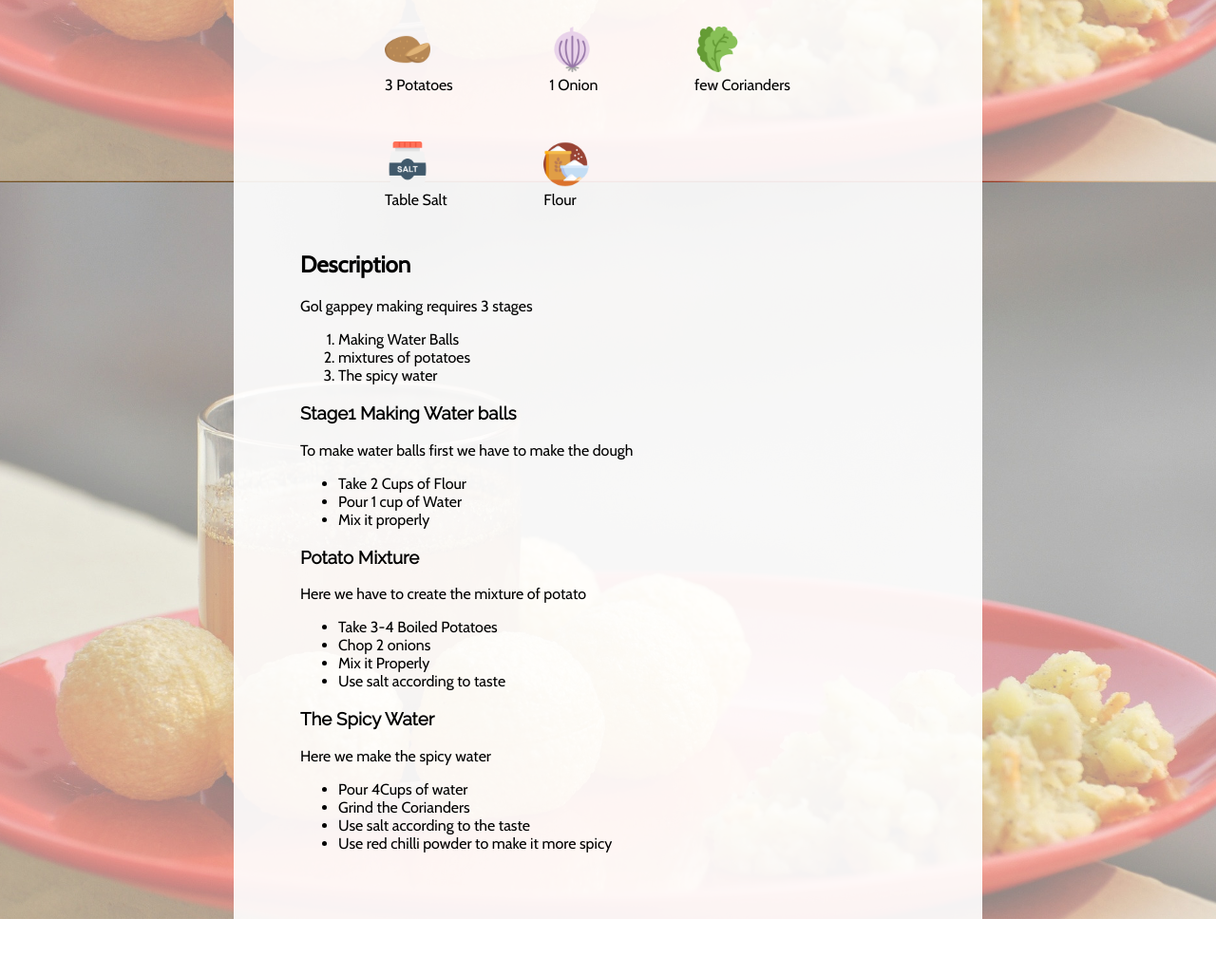
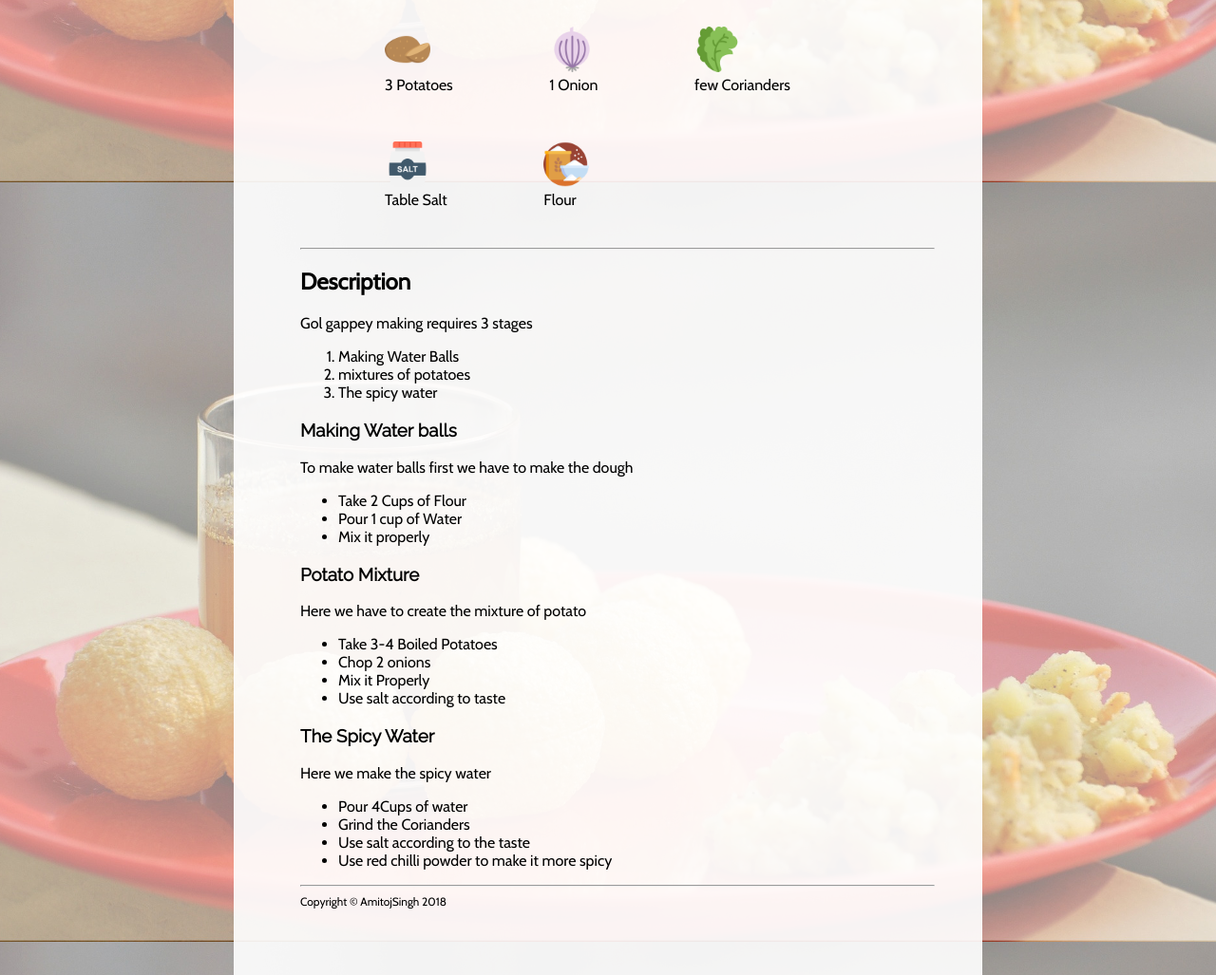
Before and after one commit to amitojsingh/pani-puri, a plain HTML site: page index.html in a window 1280 px wide. Shown: the part 608-1635 px from the top of the page at 95% size. Before the commit the page ends 1576 px from the top, so only its background shows below. Drawn offline with nearby package versions, Linux system fonts and the light colour scheme.

Commit message:
Improved

```diff
--- a/css/main.css
+++ b/css/main.css
@@ -45,3 +45,12 @@ figure img{
 .inner-wrapper{
     margin:50px;
 }
+
+footer{
+  font-size:12px;
+}
+.stage1 img{
+  opacity:0.8;
+  width:300px;
+  border:2px solid #ecf0f1;
+}
--- a/index.html
+++ b/index.html
@@ -51,6 +51,7 @@
         </li>
         </ul>
       </div>
+      <hr>
         <h2> Description</h2>
         <p> Gol gappey making requires 3 stages</p>
         <ol>
@@ -59,7 +60,7 @@
             <li>The spicy water</li>
         </ol>
         <div class="stage1">
-            <h3>Stage1 Making Water balls</h3>
+            <h3>Making Water balls</h3>
             <p> To make water balls first we have to make the dough</p>
             <ul>
                 <li>Take 2 Cups of Flour</li>
@@ -88,7 +89,8 @@
             </ul>
         </div>
     </main>
-    <footer></footer>
+    <hr>
+    <footer>Copyright &copy; AmitojSingh 2018</footer>
                  </div>
   </div>
 </body>
```
Also changed, not shown: images/puri.jpg (renamed from images/food-2804569_1280.jpg), images/water.jpg (renamed from images/panipuri-74993_640.jpg).
